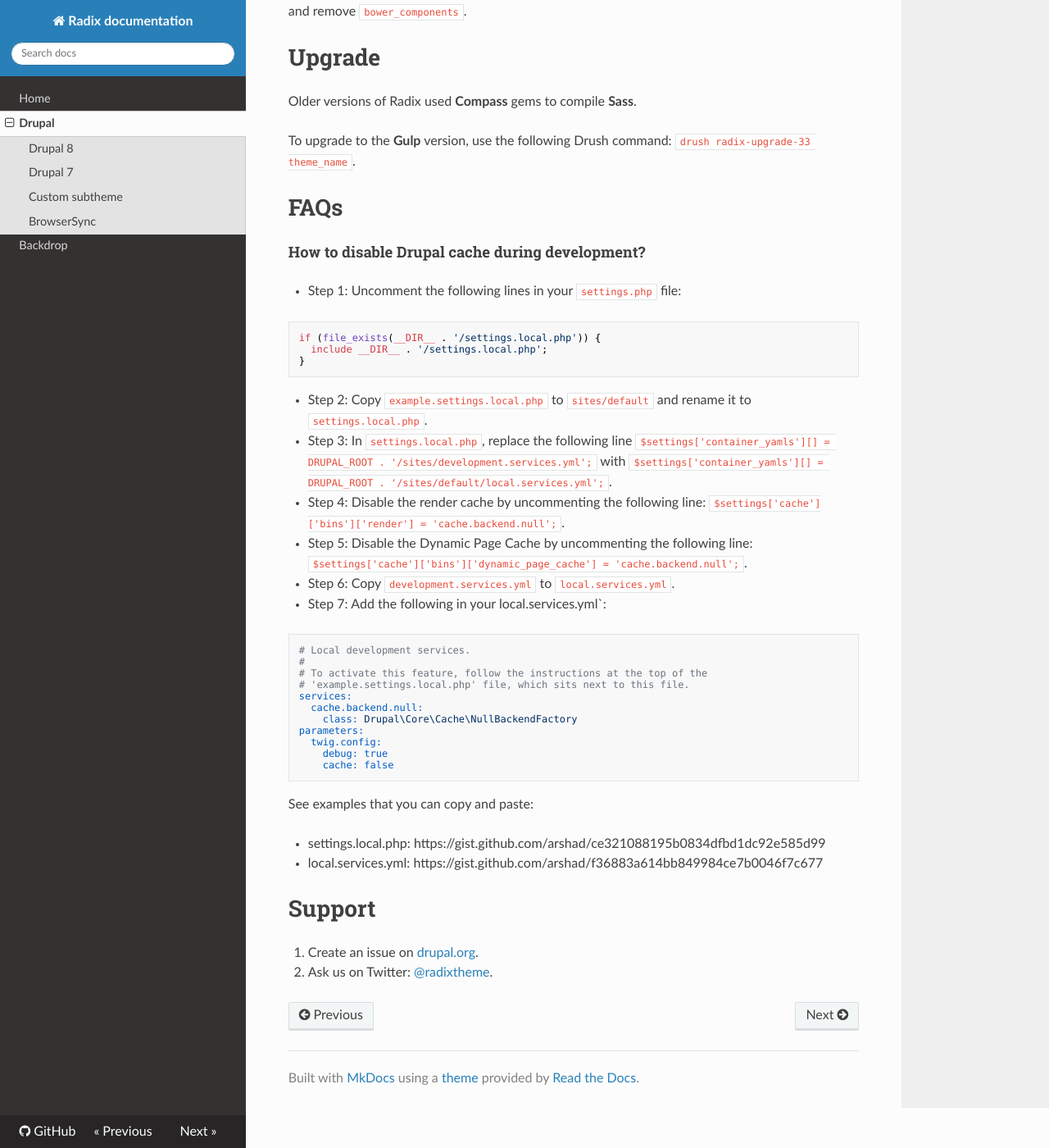
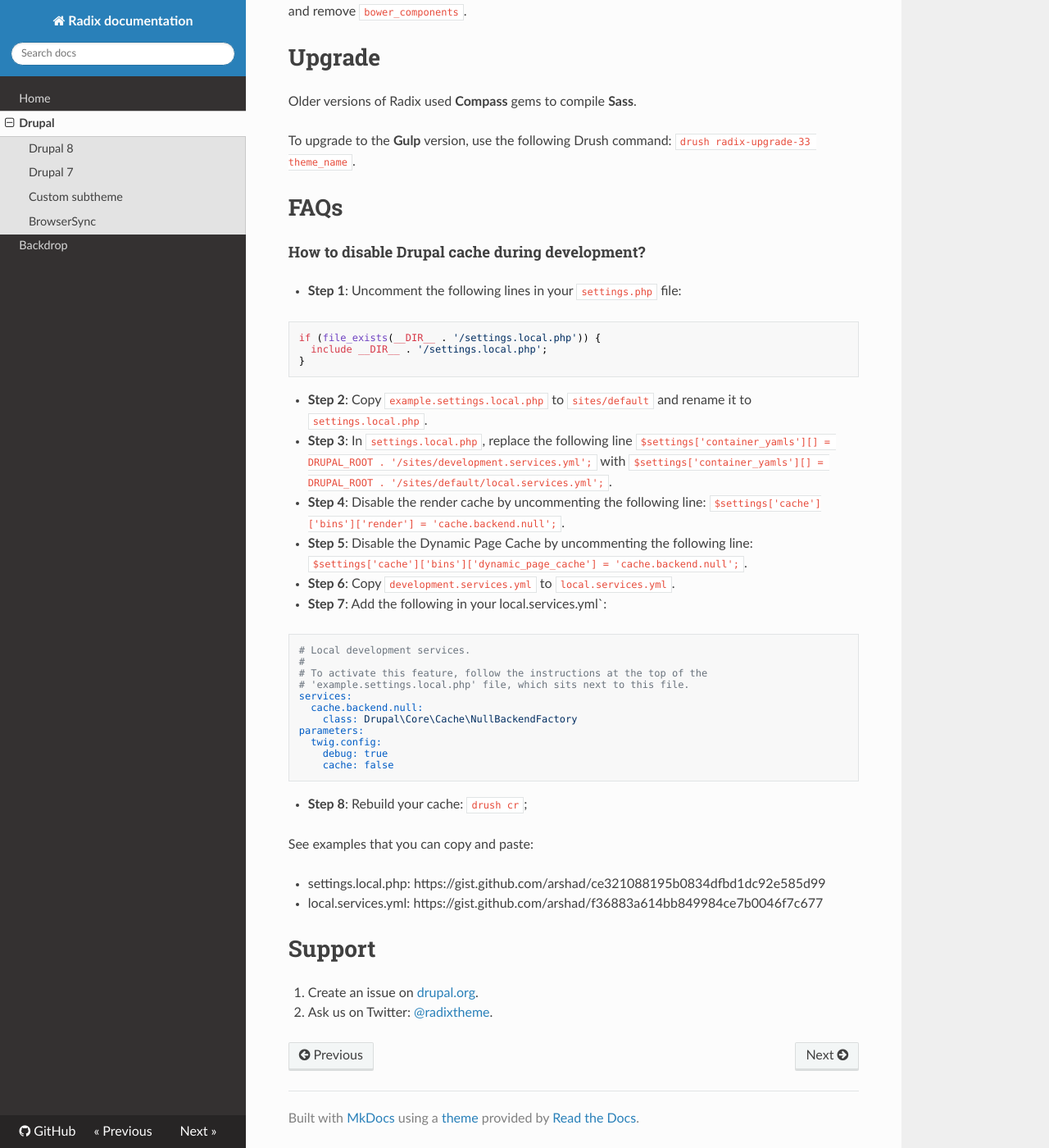
Before and after one commit to radixtheme/docs, an MkDocs documentation site: the page built from docs/drupal.md, in a window 1280 px wide and 1400 px high, scrolled down 2743 px. Shown: the whole window at 82% size. Built offline with MkDocs 1.6.1, drawn with Linux system fonts in a browser that asks for light colours; nearby versions of some CDN libraries; old or Windows-style settings are respelled for this version of MkDocs.

Commit message:
Update drupal.md

````diff
--- a/docs/drupal.md
+++ b/docs/drupal.md
@@ -87,7 +87,7 @@ To upgrade to the **Gulp** version, use the following Drush command: `drush radi
 
 #### How to disable Drupal cache during development?
 
-* Step 1: Uncomment the following lines in your `settings.php` file:
+* **Step 1**: Uncomment the following lines in your `settings.php` file:
 
 ```
 if (file_exists(__DIR__ . '/settings.local.php')) {
@@ -95,12 +95,12 @@ if (file_exists(__DIR__ . '/settings.local.php')) {
 }
 ```
 
-* Step 2: Copy `example.settings.local.php` to `sites/default` and rename it to `settings.local.php`.
-* Step 3: In `settings.local.php`, replace the following line `$settings['container_yamls'][] = DRUPAL_ROOT . '/sites/development.services.yml';` with `$settings['container_yamls'][] = DRUPAL_ROOT . '/sites/default/local.services.yml';`.
-* Step 4: Disable the render cache by uncommenting the following line: `$settings['cache']['bins']['render'] = 'cache.backend.null';`.
-* Step 5: Disable the Dynamic Page Cache by uncommenting the following line: `$settings['cache']['bins']['dynamic_page_cache'] = 'cache.backend.null';`.
-* Step 6: Copy `development.services.yml` to `local.services.yml`.
-* Step 7: Add the following in your local.services.yml`:
+* **Step 2**: Copy `example.settings.local.php` to `sites/default` and rename it to `settings.local.php`.
+* **Step 3**: In `settings.local.php`, replace the following line `$settings['container_yamls'][] = DRUPAL_ROOT . '/sites/development.services.yml';` with `$settings['container_yamls'][] = DRUPAL_ROOT . '/sites/default/local.services.yml';`.
+* **Step 4**: Disable the render cache by uncommenting the following line: `$settings['cache']['bins']['render'] = 'cache.backend.null';`.
+* **Step 5**: Disable the Dynamic Page Cache by uncommenting the following line: `$settings['cache']['bins']['dynamic_page_cache'] = 'cache.backend.null';`.
+* **Step 6**: Copy `development.services.yml` to `local.services.yml`.
+* **Step 7**: Add the following in your local.services.yml`:
 ```
 # Local development services.
 #
@@ -114,6 +114,7 @@ parameters:
     debug: true
     cache: false
 ```
+* **Step 8**: Rebuild your cache: `drush cr`;
 
 See examples that you can copy and paste:
 
````
